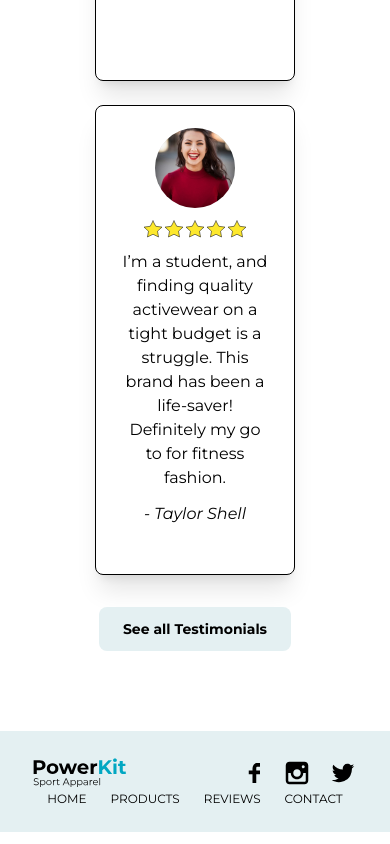
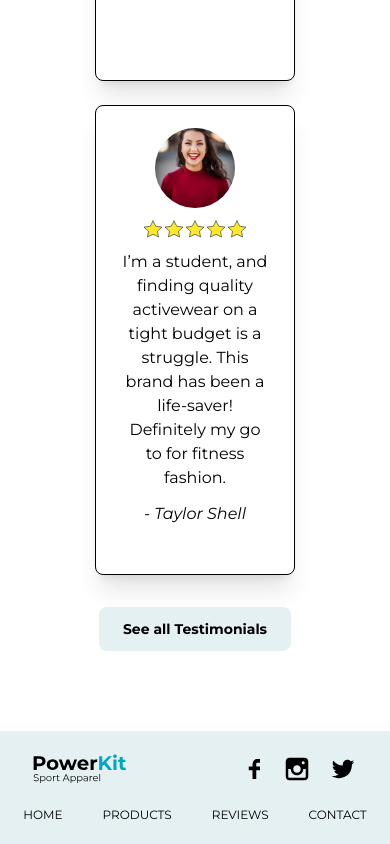
Before and after one commit to lukereed1/powerkit-clothing, a React (Vite) app in the folder client/: page / in a window 390 px wide. Shown: the part 4469-5313 px from the top of the page. Built offline with nearby package versions, Linux system fonts and the light colour scheme.

Commit message:
Finished footer responsive design

```diff
--- a/client/src/components/Footer.tsx
+++ b/client/src/components/Footer.tsx
@@ -8,7 +8,7 @@ import FooterNav from "./FooterNav";
 
 export default function Footer() {
 	return (
-		<div className="bg-[#E4F0F2] flex flex-col gap-4 lg:gap-7 mt-20 py-6">
+		<div className="bg-[#E4F0F2] flex flex-col gap-4 lg:gap-7 mt-20 py-5">
 			<div>
 				<div className="flex justify-between px-[32px] lg:max-w-[1024px] xl:max-w-[1440px] lg:px-[60px] xl:px-[140px] m-auto">
 					<img
--- a/client/src/components/FooterNav.tsx
+++ b/client/src/components/FooterNav.tsx
@@ -7,8 +7,8 @@ const navlinks = [
 
 export default function FooterNav() {
 	return (
-		<div className="flex justify-center md:justify-between px-[12px] md:px-[32px] lg:max-w-[1024px] xl:max-w-[1440px] lg:px-[60px] xl:px-[140px] m-auto">
-			<ul className="flex flex-wrap items-center uppercase justify-center gap-6">
+		<div className="flex justify-center md:justify-between px-[12px] md:px-[32px] lg:max-w-[1024px] xl:max-w-[1440px] lg:px-[60px] xl:px-[140px] mx-auto mt-5">
+			<ul className="flex flex-wrap items-center uppercase justify-center gap-10">
 				{navlinks.map(({ title, path }) => (
 					<li key={path} className="cursor-pointer text-xs lg:text-base">
 						<a className="group transition duration-300">
```
